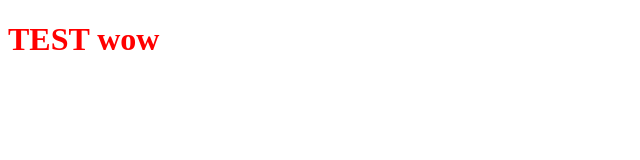
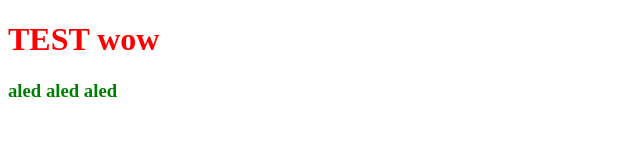
Before and after one commit to MathysHenry/mathyshenry.github.io, a plain HTML site: page index.html in a window 1280 px wide. Shown: the whole page, without its empty margins (0-640 px from the left). Drawn offline with Linux system fonts and the light colour scheme.

Commit message:
test changement

```diff
--- a/index.html
+++ b/index.html
@@ -10,5 +10,7 @@
 
     <h1>TEST wow</h1>
 
+    <h3>aled aled aled</h3>
+
 </body>
 </html>
--- a/style.css
+++ b/style.css
@@ -1 +1,2 @@
 body {color:red;}
+h3 {color:green;}
```
